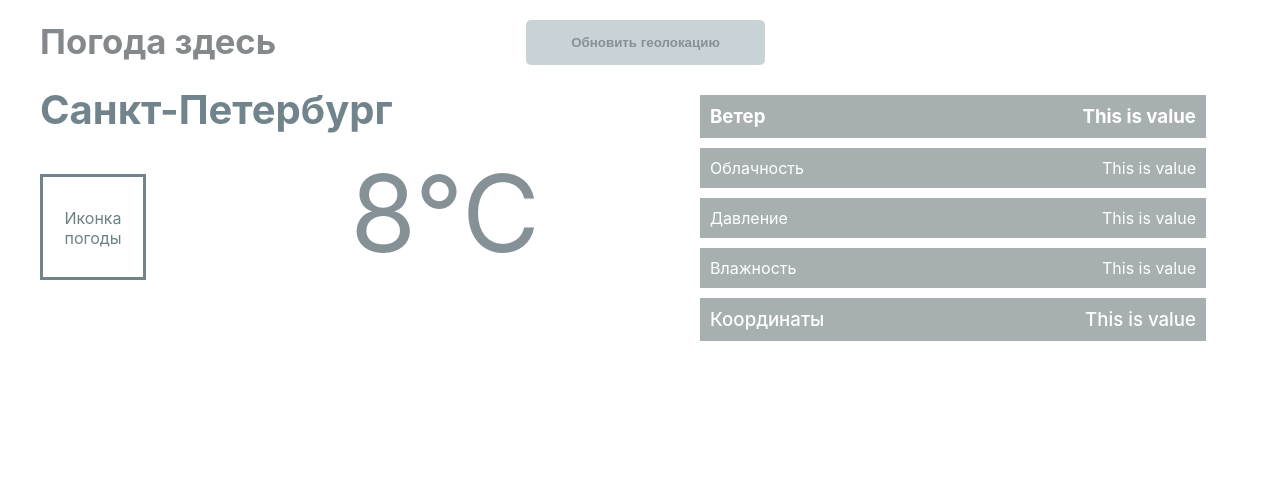
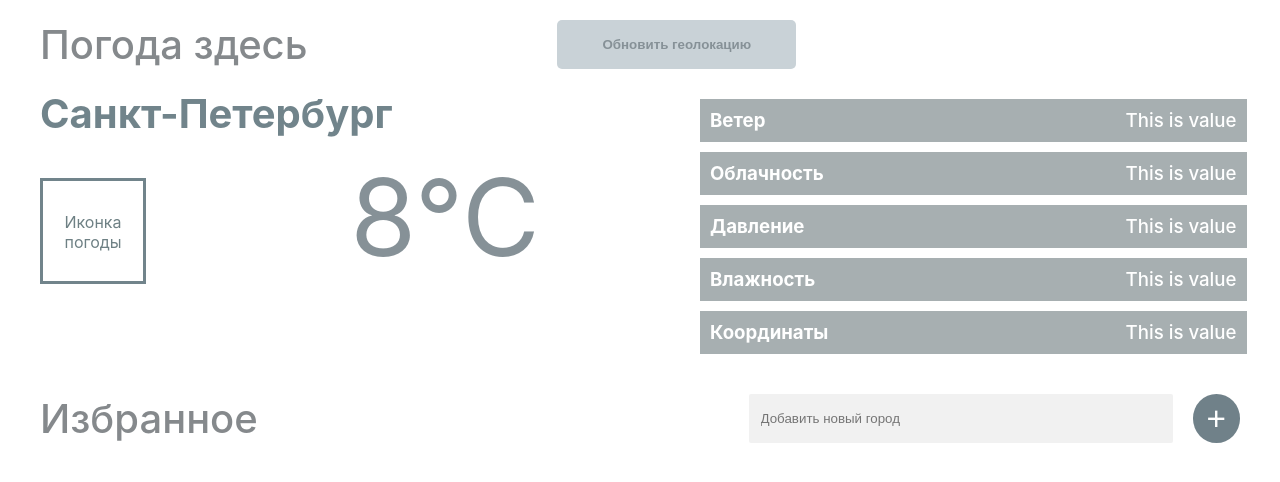
Before and after one commit to IlyaCherkasov/weatherReactApp, a React (Create React App) app: page / in a window 1280 px wide. Shown: the top 482 px of the page. Built offline with nearby package versions, Linux system fonts and the light colour scheme.

Commit message:
typesetted loaded page

```diff
--- a/src/App.js
+++ b/src/App.js
@@ -1,10 +1,15 @@
 import React from 'react';
 import styled from 'styled-components';
 import Header from './components/Header';
-import CurWeather from "./components/CurWeather";
+import CurWeather from './components/CurWeather';
+import Favourites from './components/Favourites';
 
 const Container = styled.div`
   margin: 20px 40px;
+
+  button {
+    cursor: pointer;
+  }
 `;
 
 function App() {
@@ -12,6 +17,7 @@ function App() {
     <Container>
       <Header />
       <CurWeather />
+      <Favourites />
     </Container>
   );
 }
--- a/src/components/CurWeather.jsx
+++ b/src/components/CurWeather.jsx
@@ -1,5 +1,6 @@
 import React from 'react';
 import styled from 'styled-components';
+import InfoBlock from './InfoBlock';
 
 const Container = styled.div`
   display: flex;
@@ -38,26 +39,6 @@ const Weather = styled.div`
   margin: 40px 40px 0 0;
 `;
 
-const AddInfoBox = styled.div`
-  width: 90%;
-  background: #A7AFB1;
-  margin-top: 10px;
-  padding: 10px;
-  color: #FFFFFF;
-  display: flex;
-  justify-content: space-between;
-
-  :first-child {
-    font-size: 14pt;
-    font-weight: 700;
-  }
-
-  :last-child {
-    font-weight: 500;
-    font-size: 14pt;
-  }
-`;
-
 
 function CurWeather() {
   return (
@@ -70,26 +51,7 @@ function CurWeather() {
         <Weather>8°С</Weather>
       </InfoContainer>
       <InfoContainer>
-        <AddInfoBox>
-          <div>Ветер</div>
-          <div>This is value</div>
-        </AddInfoBox>
-        <AddInfoBox>
-          <div>Облачность</div>
-          <div>This is value</div>
-        </AddInfoBox>
-        <AddInfoBox>
-          <div>Давление</div>
-          <div>This is value</div>
-        </AddInfoBox>
-        <AddInfoBox>
-          <div>Влажность</div>
-          <div>This is value</div>
-        </AddInfoBox>
-        <AddInfoBox>
-          <div>Координаты</div>
-          <div>This is value</div>
-        </AddInfoBox>
+        <InfoBlock />
       </InfoContainer>
     </Container>
   );
--- /dev/null
+++ b/src/components/FavTown.jsx
@@ -0,0 +1,67 @@
+import React from 'react';
+import styled from 'styled-components';
+import InfoBlock from './InfoBlock';
+
+const Header = styled.div`
+  display: flex;
+  justify-content: space-between;
+`;
+
+const TownContainer = styled.div`
+  width: 45%;
+  margin-bottom: 20px;
+`;
+
+const Name = styled.div`
+  font-size: 26pt;
+  font-weight: 700;
+  color: #71848B;
+`;
+
+const Temperature = styled.div`
+  font-size: 26pt;
+  color: #71848B;
+`;
+
+const Icon = styled.div`
+  width: 50px;
+  height: 40px;
+  float: left;
+  border: 3px solid #71848B;
+  text-align: center;
+  color: #6E8084;
+  font-size: 10pt;
+
+  p {
+    margin: 1px 0;
+  }
+`;
+
+const Close = styled.button`
+  transform: rotate(45deg);
+  border: none;
+  background-color: #708189;
+  color: #ffffff;
+  border-radius: 50%;
+  padding: 0 14px;
+  font-size: 25pt;
+`;
+
+function FavTown(props) {
+  const { name, temperature } = props;
+  return (
+      <TownContainer>
+        <Header>
+          <Name>{name}</Name>
+          <Temperature>{temperature}</Temperature>
+          <Icon>
+            <p>Иконка погоды</p>
+          </Icon>
+          <Close>+</Close>
+        </Header>
+        <InfoBlock />
+      </TownContainer>
+  );
+}
+
+export default FavTown;
--- /dev/null
+++ b/src/components/Favourites.jsx
@@ -0,0 +1,68 @@
+import React from 'react';
+import styled from 'styled-components';
+import FavTown from './FavTown';
+
+const Header = styled.div`
+  display: flex;
+  justify-content: space-between;
+  margin-top: 40px;
+`;
+
+const Text = styled.div`
+  font-size: 30pt;
+  font-weight: 500;
+  color: #85898C;
+`;
+
+const NewCityInput = styled.input`
+  border: none;
+  background-color: #F1F1F1;
+  color: #8B9396;
+  padding: 0 12px;
+  width: 400px;
+  margin-right: 20px;
+  border-radius: 2px;
+  height: 100%;
+`;
+
+const AddButton = styled.button`
+  border: none;
+  background-color: #708189;
+  color: #ffffff;
+  border-radius: 50%;
+  padding: 0 14px;
+  font-size: 25pt;
+`;
+
+const Towns = styled.div`
+  display: flex;
+  width: 100%;
+  justify-content: space-between;
+  margin-top: 40px;
+  flex-wrap: wrap;
+`;
+
+function Favourites(props) {
+  const { townList } = props;
+  return (
+    <>
+      <Header>
+        <Text>Избранное</Text>
+        <form style={{ display: 'flex' }}>
+          <NewCityInput placeholder="Добавить новый город" />
+          <AddButton type="submit" onClick={e => e.preventDefault()}>+</AddButton>
+        </form>
+      </Header>
+      <Towns>
+        {townList && townList.map(town => (
+          <FavTown
+            name="Moscow"
+            temperature="8°С"
+          />
+        ))}
+      </Towns>
+    </>
+  );
+}
+
+export default Favourites;
--- a/src/components/Header.jsx
+++ b/src/components/Header.jsx
@@ -8,8 +8,8 @@ const Container = styled.div`
 `;
 
 const Text = styled.div`
-  font-size: 26pt;
-  font-weight: 700;
+  font-size: 30pt;
+  font-weight: 500;
   color: #85898C;
 `;
 
--- /dev/null
+++ b/src/components/InfoBlock.jsx
@@ -0,0 +1,52 @@
+import React from 'react';
+import styled from 'styled-components';
+
+const AddInfoBox = styled.div`
+  width: 97.5%;
+  background: #A7AFB1;
+  margin-top: 10px;
+  padding: 10px;
+  color: #FFFFFF;
+  display: flex;
+  justify-content: space-between;
+
+  div:first-child {
+    font-size: 14pt;
+    font-weight: 700;
+  }
+
+  div:last-child {
+    font-weight: 500;
+    font-size: 14pt;
+  }
+`;
+
+
+function CurWeather() {
+  return (
+    <>
+      <AddInfoBox>
+        <div>Ветер</div>
+        <div>This is value</div>
+      </AddInfoBox>
+      <AddInfoBox>
+        <div>Облачность</div>
+        <div>This is value</div>
+      </AddInfoBox>
+      <AddInfoBox>
+        <div>Давление</div>
+        <div>This is value</div>
+      </AddInfoBox>
+      <AddInfoBox>
+        <div>Влажность</div>
+        <div>This is value</div>
+      </AddInfoBox>
+      <AddInfoBox>
+        <div>Координаты</div>
+        <div>This is value</div>
+      </AddInfoBox>
+    </>
+  );
+}
+
+export default CurWeather;
```
Also changed, not shown: src/components/CurWeather.css (deleted).
